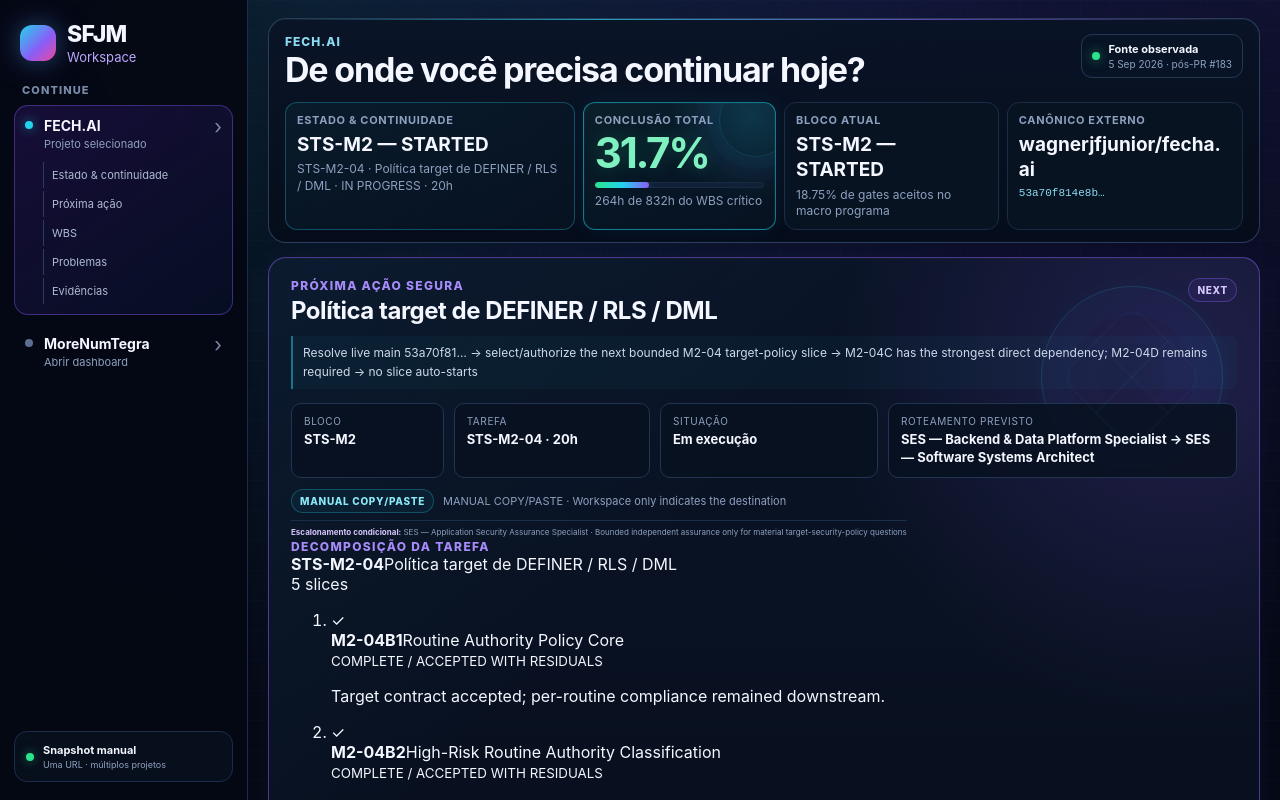
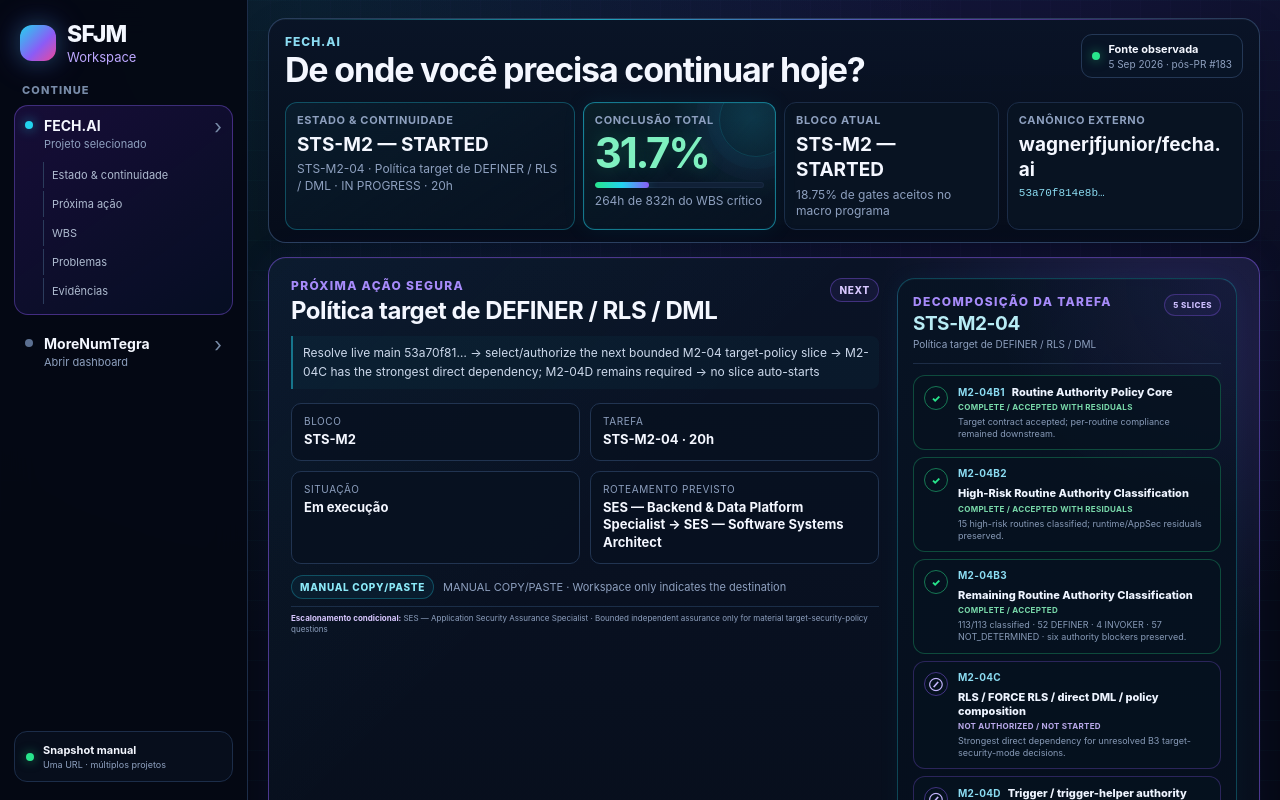
Before and after one commit to wagnerjfjunior/sfjm-workspace, a Next.js app: page / in a window 1280 px wide. Shown: the top 800 px of the page. Built offline with nearby package versions, Linux system fonts and the light colour scheme.

Commit message:
design: style generic task decomposition panel

```diff
--- a/app/globals.css
+++ b/app/globals.css
@@ -1591,3 +1591,248 @@ body {
     grid-column: auto;
   }
 }
+
+
+/* Generic current-task decomposition panel */
+.nextActionLayout {
+  position: relative;
+  z-index: 1;
+  display: grid;
+  grid-template-columns: minmax(0, 1fr);
+  gap: 18px;
+}
+
+.nextActionLayout.hasDecomposition {
+  grid-template-columns: minmax(0, 1.65fr) minmax(340px, .95fr);
+  align-items: stretch;
+}
+
+.nextActionPrimary {
+  min-width: 0;
+}
+
+.taskDecompositionPanel {
+  min-width: 0;
+  padding: 15px;
+  border: 1px solid rgba(34, 211, 238, .28);
+  border-radius: 18px;
+  background:
+    radial-gradient(circle at 100% 0%, rgba(139, 92, 246, .11), transparent 34%),
+    linear-gradient(180deg, rgba(8, 20, 36, .97), rgba(5, 14, 27, .97));
+  box-shadow:
+    inset 0 1px 0 rgba(255,255,255,.025),
+    0 0 24px rgba(34, 211, 238, .045);
+}
+
+.taskDecompositionHeader {
+  display: flex;
+  justify-content: space-between;
+  align-items: flex-start;
+  gap: 12px;
+  padding-bottom: 11px;
+  border-bottom: 1px solid rgba(58, 82, 120, .42);
+}
+
+.taskDecompositionHeader > div {
+  min-width: 0;
+}
+
+.taskDecompositionHeader strong {
+  display: block;
+  margin-top: 3px;
+  color: #b8ecf5;
+  font-size: 19px;
+  letter-spacing: -.02em;
+}
+
+.taskDecompositionHeader span:not(.decompositionCount) {
+  display: block;
+  margin-top: 3px;
+  color: var(--muted);
+  font-size: 10px;
+  line-height: 1.35;
+}
+
+.decompositionCount {
+  flex: 0 0 auto;
+  padding: 5px 8px;
+  border: 1px solid rgba(139, 92, 246, .32);
+  border-radius: 999px;
+  color: #cdbfff;
+  background: rgba(139, 92, 246, .065);
+  font-size: 8px;
+  font-weight: 850;
+  letter-spacing: .06em;
+  text-transform: uppercase;
+}
+
+.decompositionList {
+  display: grid;
+  gap: 7px;
+  margin: 11px 0 0;
+  padding: 0;
+  list-style: none;
+}
+
+.decompositionItem {
+  display: grid;
+  grid-template-columns: 25px minmax(0, 1fr);
+  gap: 9px;
+  padding: 9px 10px;
+  border: 1px solid #1d3553;
+  border-radius: 12px;
+  background: rgba(7, 18, 32, .84);
+}
+
+.decompositionItem.complete {
+  border-color: rgba(40, 229, 140, .27);
+}
+
+.decompositionItem.active,
+.decompositionItem.next {
+  border-color: rgba(34, 211, 238, .48);
+  box-shadow: 0 0 18px rgba(34, 211, 238, .055);
+}
+
+.decompositionItem.not_authorized {
+  border-color: rgba(139, 92, 246, .28);
+}
+
+.decompositionItem.blocked {
+  border-color: rgba(251, 191, 36, .34);
+}
+
+.decompositionStateIcon {
+  display: grid;
+  place-items: center;
+  width: 24px;
+  height: 24px;
+  margin-top: 1px;
+  border: 1px solid #345172;
+  border-radius: 50%;
+  color: #90a6c3;
+  font-size: 10px;
+  font-weight: 900;
+}
+
+.decompositionItem.complete .decompositionStateIcon {
+  color: var(--green);
+  border-color: rgba(40, 229, 140, .48);
+}
+
+.decompositionItem.active .decompositionStateIcon,
+.decompositionItem.next .decompositionStateIcon {
+  color: var(--cyan);
+  border-color: rgba(34, 211, 238, .58);
+}
+
+.decompositionItem.not_authorized .decompositionStateIcon {
+  color: #c4b5fd;
+  border-color: rgba(139, 92, 246, .45);
+}
+
+.decompositionTitleLine {
+  display: flex;
+  gap: 7px;
+  align-items: baseline;
+  flex-wrap: wrap;
+}
+
+.decompositionTitleLine strong {
+  color: #8bdcf2;
+  font-size: 10px;
+  letter-spacing: .03em;
+}
+
+.decompositionTitleLine span {
+  color: #eef4ff;
+  font-size: 11px;
+  font-weight: 760;
+  line-height: 1.3;
+}
+
+.decompositionItem small {
+  display: block;
+  margin-top: 3px;
+  color: var(--muted);
+  font-size: 8px;
+  font-weight: 750;
+  letter-spacing: .035em;
+}
+
+.decompositionItem.complete small {
+  color: #79d9aa;
+}
+
+.decompositionItem.not_authorized small {
+  color: #b9a9ea;
+}
+
+.decompositionItem p {
+  margin: 4px 0 0;
+  color: #879ab7;
+  font-size: 9px;
+  line-height: 1.35;
+}
+
+.decompositionSource {
+  margin-top: 10px;
+  padding-top: 9px;
+  border-top: 1px solid rgba(58, 82, 120, .35);
+}
+
+.decompositionSource span {
+  display: block;
+  color: #87dcea;
+  font-size: 8px;
+  font-weight: 800;
+  letter-spacing: .055em;
+  text-transform: uppercase;
+}
+
+.decompositionSource small {
+  display: block;
+  margin-top: 3px;
+  color: #7185a2;
+  font-size: 8px;
+  line-height: 1.35;
+  overflow-wrap: anywhere;
+}
+
+.nextActionLayout.hasDecomposition .actionFacts {
+  grid-template-columns: repeat(2, minmax(0, 1fr));
+}
+
+.nextActionLayout.hasDecomposition .safeSequence {
+  max-width: none;
+}
+
+@media (max-width: 1120px) {
+  .nextActionLayout.hasDecomposition {
+    grid-template-columns: 1fr;
+  }
+
+  .taskDecompositionPanel {
+    max-width: none;
+  }
+}
+
+@media (max-width: 680px) {
+  .taskDecompositionPanel {
+    padding: 12px;
+    border-radius: 14px;
+  }
+
+  .taskDecompositionHeader {
+    flex-direction: column;
+  }
+
+  .nextActionLayout.hasDecomposition .actionFacts {
+    grid-template-columns: 1fr;
+  }
+
+  .decompositionTitleLine {
+    display: grid;
+    gap: 2px;
+  }
+}
```
